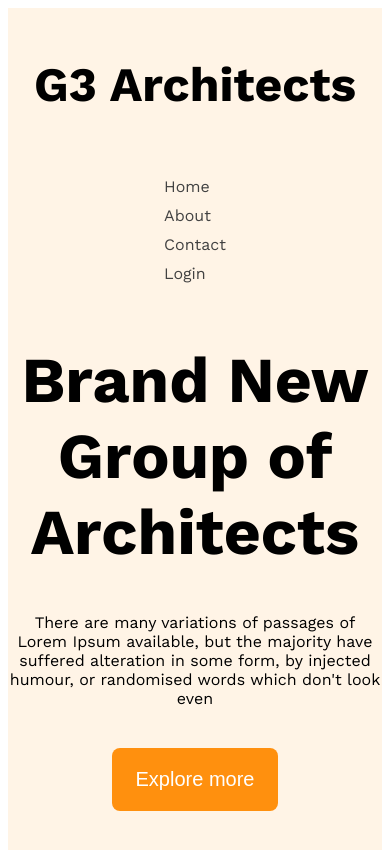
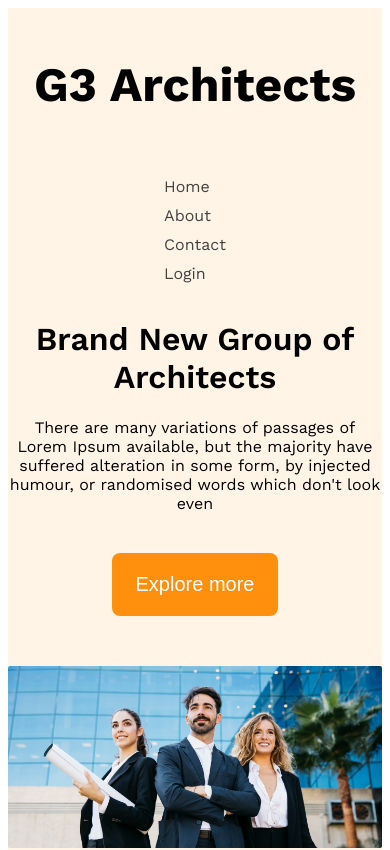
Before and after one commit to rifat-54/Architect-website, a plain HTML site: page index.html in a window 390 px wide. Shown: the top 850 px of the page. Drawn offline with nearby package versions, Linux system fonts and the light colour scheme.

Commit message:
adjest font

```diff
--- a/style/style.css
+++ b/style/style.css
@@ -238,6 +238,10 @@ footer{
 /* responsive for movile */
 
 @media screen and (max-width:576px) {
+    .banner-title{
+        font-size: 2rem;
+        font-weight: 600;
+    }
     footer{
         margin: 0;
         padding: 0;
```
